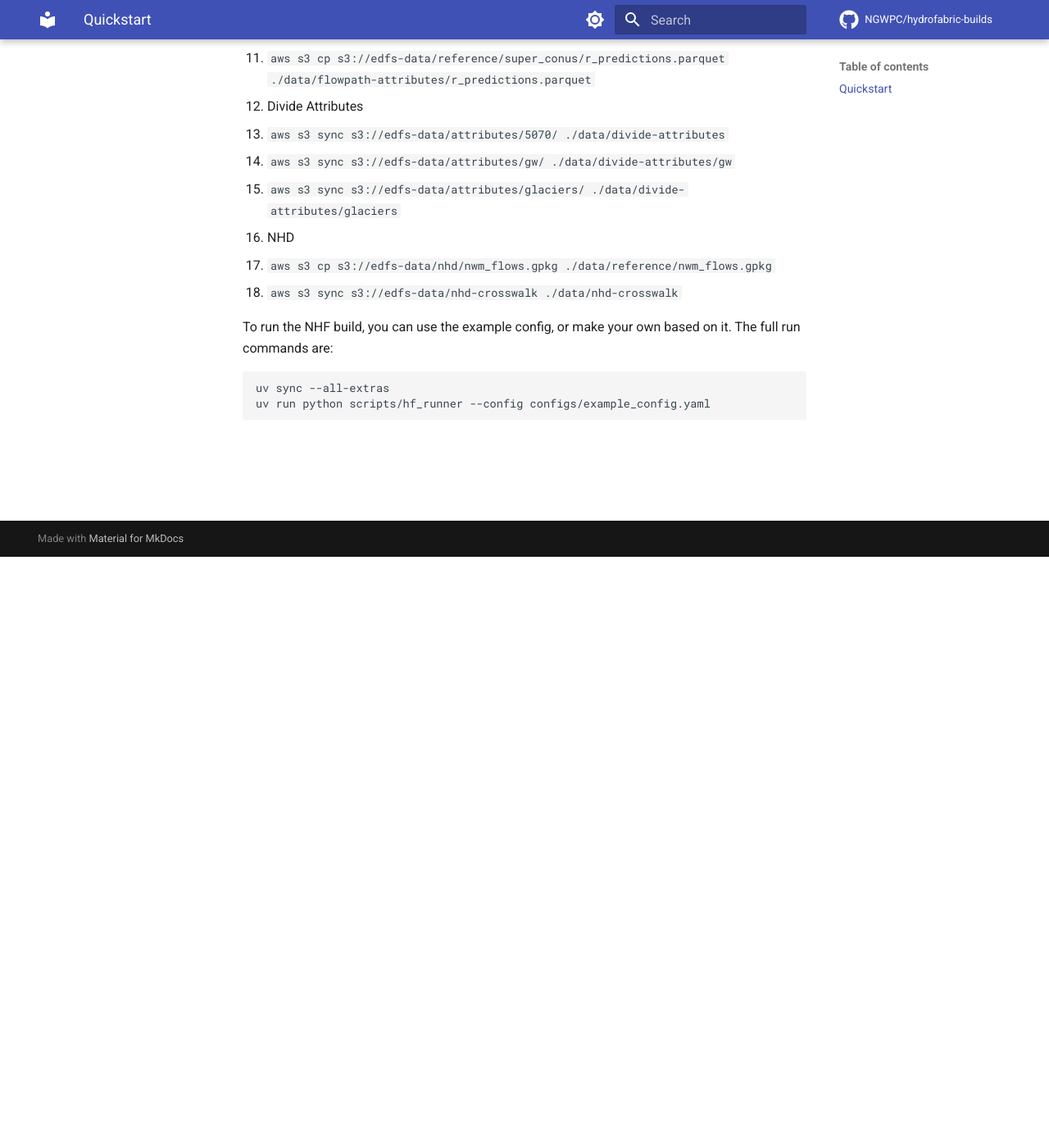
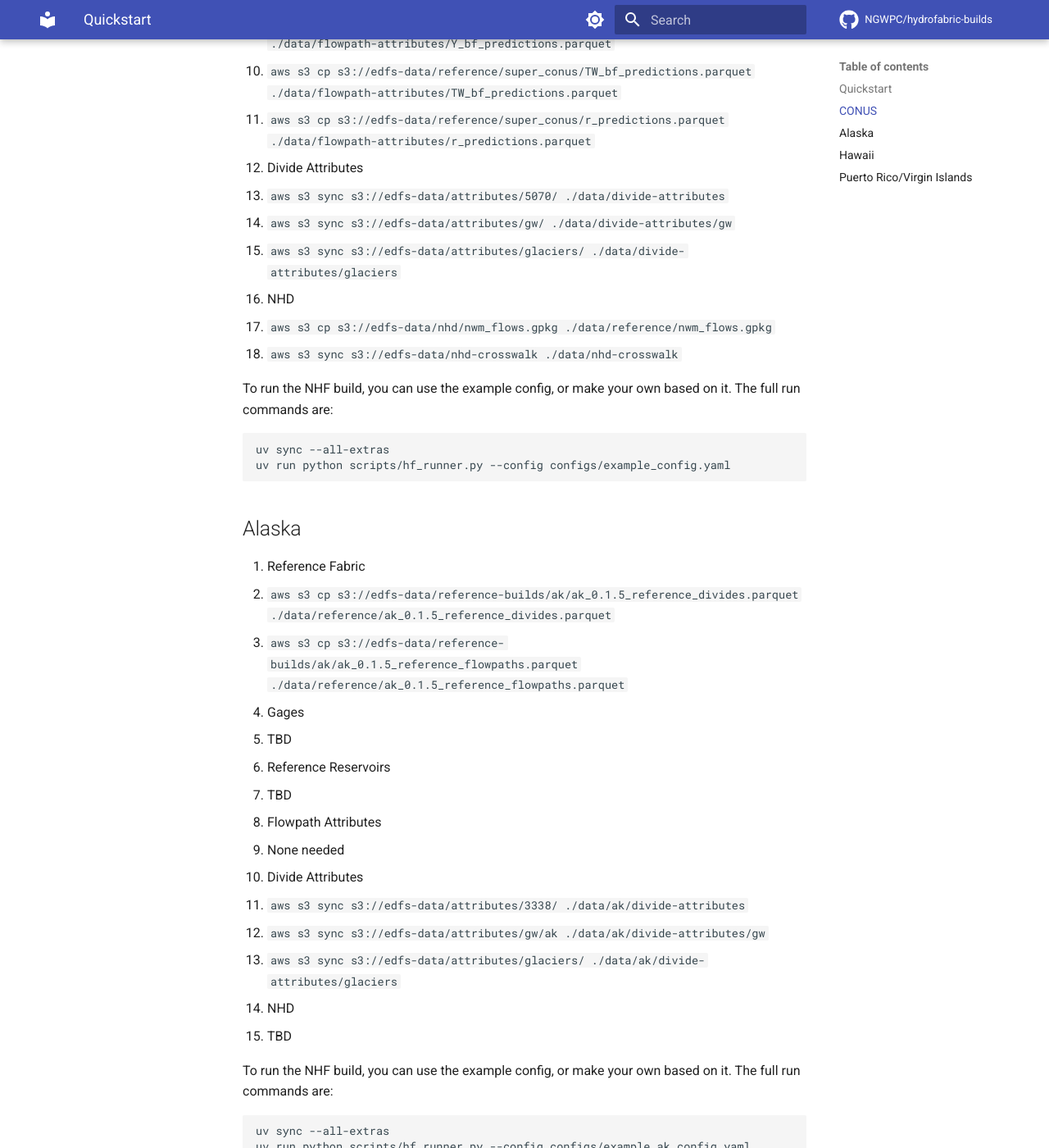
Before and after one commit to NGWPC/nhf-builds, an MkDocs documentation site: the page built from docs/builds/quickstart.md, in a window 1280 px wide and 1400 px high, scrolled down 721 px. Shown: the whole window at 82% size. Built offline with MkDocs 1.6.1 and Material for MkDocs 9.7.7, drawn with Linux system fonts in a browser that asks for light colours; comment, search, counter and statistics services are not loaded; some of the changed text lies outside the part shown.

Commit message:
NGWPC-9487: Run divide attributes pipeline (oCONUS) (#7)

````diff
--- a/docs/builds/quickstart.md
+++ b/docs/builds/quickstart.md
@@ -1,5 +1,6 @@
 ### Quickstart
 
+## CONUS
 Below are the data files needed for running a full build of the NHF dataset and their locations. Each of the `aws` commands should be run from the NGWPC Test account
 
 1. Reference Fabric
@@ -29,5 +30,87 @@ Below are the data files needed for running a full build of the NHF dataset and
 To run the NHF build, you can use the example config, or make your own based on it. The full run commands are:
 ```sh
 uv sync --all-extras
-uv run python scripts/hf_runner --config configs/example_config.yaml
+uv run python scripts/hf_runner.py --config configs/example_config.yaml
 ```
+
+## Alaska
+1. Reference Fabric
+- `aws s3 cp s3://edfs-data/reference-builds/ak/ak_0.1.5_reference_divides.parquet ./data/reference/ak_0.1.5_reference_divides.parquet`
+- `aws s3 cp s3://edfs-data/reference-builds/ak/ak_0.1.5_reference_flowpaths.parquet ./data/reference/ak_0.1.5_reference_flowpaths.parquet`
+
+2. Gages
+- TBD
+
+3. Reference Reservoirs
+- TBD
+
+4. Flowpath Attributes
+- None needed
+
+5. Divide Attributes
+- `aws s3 sync s3://edfs-data/attributes/3338/ ./data/ak/divide-attributes`
+- `aws s3 sync s3://edfs-data/attributes/gw/ak ./data/ak/divide-attributes/gw`
+- `aws s3 sync s3://edfs-data/attributes/glaciers/ ./data/ak/divide-attributes/glaciers`
+
+6. NHD
+- TBD
+
+To run the NHF build, you can use the example config, or make your own based on it. The full run commands are:
+```sh
+uv sync --all-extras
+uv run python scripts/hf_runner.py --config configs/example_ak_config.yaml
+```
+
+## Hawaii
+1. Reference Fabric
+- `aws s3 cp s3://edfs-data/reference-builds/hi/hi_0.1.5_reference_divides.parquet ./data/reference/hi_0.1.5_reference_divides.parquet`
+- `aws s3 cp s3://edfs-data/reference-builds/hi/hi_0.1.5_reference_flowpaths.parquet ./data/reference/hi_0.1.5_reference_flowpaths.parquet`
+
+2. Gages
+- TBD
+
+3. Reference Reservoirs
+- TBD
+
+4. Flowpath Attributes
+- None needed
+
+5. Divide Attributes
+- `aws s3 sync s3://edfs-data/attributes/32604/ ./data/hi/divide-attributes`
+- `aws s3 sync s3://edfs-data/attributes/gw/hi ./data/hi/divide-attributes/gw`
+
+6. NHD
+- TBD
+
+To run the NHF build, you can use the example config, or make your own based on it. The full run commands are:
+```sh
+uv sync --all-extras
+uv run python scripts/hf_runner.py --config configs/example_hi_config.yaml
+```
+
+## Puerto Rico/Virgin Islands
+1. Reference Fabric
+- `aws s3 cp s3://edfs-data/reference-builds/prvi/prvi_0.1.5_reference_divides.parquet ./data/reference/prvi_0.1.5_reference_divides.parquet`
+- `aws s3 cp s3://edfs-data/reference-builds/prvi/prvi_0.1.5_reference_flowpaths.parquet ./data/reference/prvi_0.1.5_reference_flowpaths.parquet`
+
+2. Gages
+- TBD
+
+3. Reference Reservoirs
+- TBD
+
+4. Flowpath Attributes
+- None needed
+
+5. Divide Attributes
+- `aws s3 sync s3://edfs-data/attributes/6566/ ./data/prvi/divide-attributes`
+- `aws s3 sync s3://edfs-data/attributes/gw/prvi ./data/prvi/divide-attributes/gw`
+
+6. NHD
+- TBD
+
+To run the NHF build, you can use the example config, or make your own based on it. The full run commands are:
+```sh
+uv sync --all-extras
+uv run python scripts/hf_runner.py --config configs/example_prvi_config.yaml
+```
--- a/pyproject.toml
+++ b/pyproject.toml
@@ -54,6 +54,7 @@ dependencies = [
   "exactextract==0.2.2",
   "rasterstats>=0.20.0",
   "xarray-spatial==0.5.2",
+  "dask==2026.1.2",
   "zarr==3.1.5"
 ]
 
````
Also changed, not shown: 3 other files.
